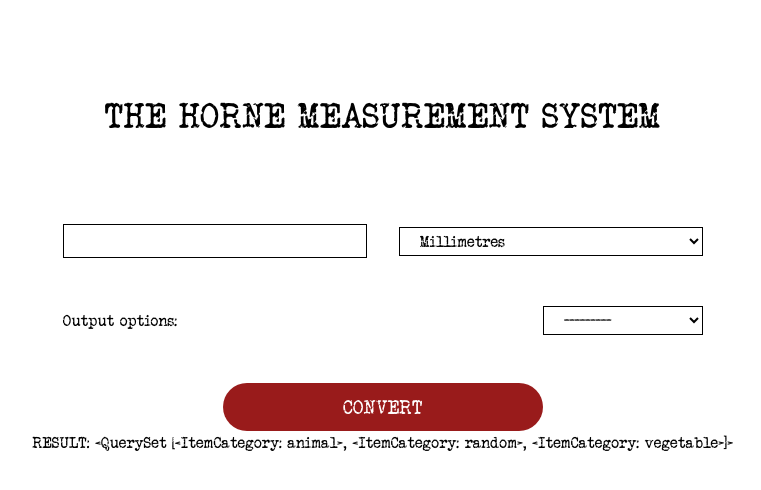
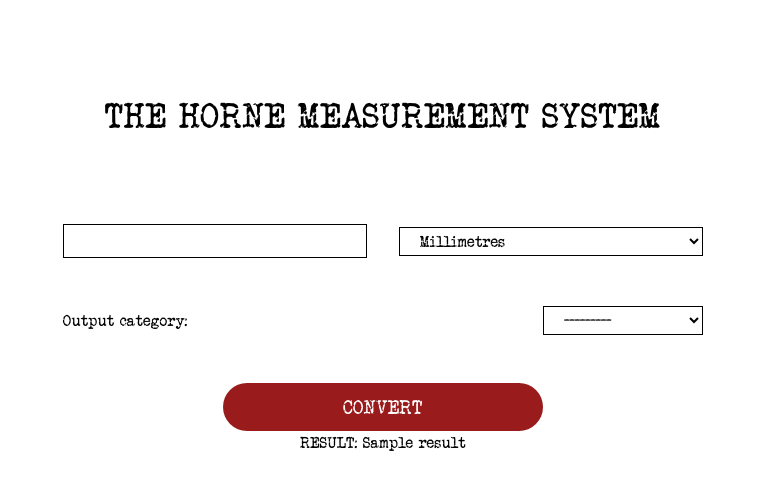
Before and after one commit to campenk/horne_converter, a Django app: template app/app/templates/app/home.html in a window 1280 px wide. Shown: the top 490 px of the page, without its empty margins (257-1018 px from the left). Run offline with Django 4.2, Linux system fonts and the light colour scheme; data comes from the database, SQL or seed files in the repository; both versions use the stored data as it was after the commit; the template is opened without the code that fills it: values that come from a table or form of the project are taken from there, most other values are stand-ins (such as "Sample title", 1, 10 or a date in 2020); style sheets or scripts are compiled from the project's sources; some libraries are stand-ins or nearby versions.

Commit message:
conversion feature working

```diff
--- a/app/app/form.py
+++ b/app/app/form.py
@@ -38,6 +38,6 @@ class UserEntryForm(forms.Form):
          ),
     ]
 
-    user_entry = forms.DecimalField()
-    unit_choice = forms.ChoiceField(choices=UNIT_CHOICES, label="unit")
-    output_options = forms.ModelChoiceField(ItemCategory.objects.all())
+    input_value = forms.DecimalField()
+    input_unit = forms.ChoiceField(choices=UNIT_CHOICES, label="unit")
+    output_category = forms.ModelChoiceField(ItemCategory.objects.all())
--- a/app/app/templates/app/home.html
+++ b/app/app/templates/app/home.html
@@ -20,33 +20,33 @@
 
                 <div class="w-full flex justify-between items-center mb-12">
                     <div class="w-full mr-4">
-                        <input id="{{ form.user_entry.html_name }}" name="user_entry" class="w-full bg-white border border-black p-1 pl-4" {% if form.user_entry.value %} value = "{{ form.user_entry.value }}" {% endif %}>
-                        {{ form.user_entry.errors }}
+                        <input id="{{ form.input_value.html_name }}" name="input_value" class="w-full bg-white border border-black p-1 pl-4" {% if form.input_value.value %} value = "{{ form.input_value.value }}" {% endif %}>
+                        {{ form.input_value.errors }}
 
 
 
                     </div>
                     <div class="w-full ml-4 ">
 
-                        <select class="w-full bg-white border border-black p-1 pl-4" id="unit_choice" name="unit_choice">
-                            {% for option in form.unit_choice %}
-                                {% if option == unit_choice %}
+                        <select class="w-full bg-white border border-black p-1 pl-4" id="input_unit" name="input_unit">
+                            {% for option in form.input_unit %}
+                                {% if option == input_unit %}
                                     {{ option.selected }}
                                 {% else %}
                                     {{ option }}
                                 {% endif %}
                             {% endfor %}
                         </select>
-                        {{ form.unit_choice.errors }}
+                        {{ form.input_unit.errors }}
                     </div>
                 </div>
 
                 <div class="flex justify-between items-center mb-12">
-                    {{ form.output_options.label_tag }}
+                    {{ form.output_category.label_tag }}
                     <div class="w-3/12">
-                        <select class="w-full bg-white border border-black p-1 pl-4" id="output_options" name="output_options">
-                            {% for option in form.output_options %}
-                                {% if option == output_options %}
+                        <select class="w-full bg-white border border-black p-1 pl-4" id="output_category" name="output_category">
+                            {% for option in form.output_category %}
+                                {% if option == output_category %}
                                     {{ option.selected }}
                                 {% else %}
                                     {{ option }}
@@ -56,7 +56,7 @@
                         </select>
                     </div>
 
-{{ form.output_options.errors }}
+{{ form.output_category.errors }}
 
 
                 </div>
```
Also changed, not shown: app/app/management/commands/load_data.py (+5 -3 lines), app/app/views.py (+22 -10 lines), app/db.sqlite3.
